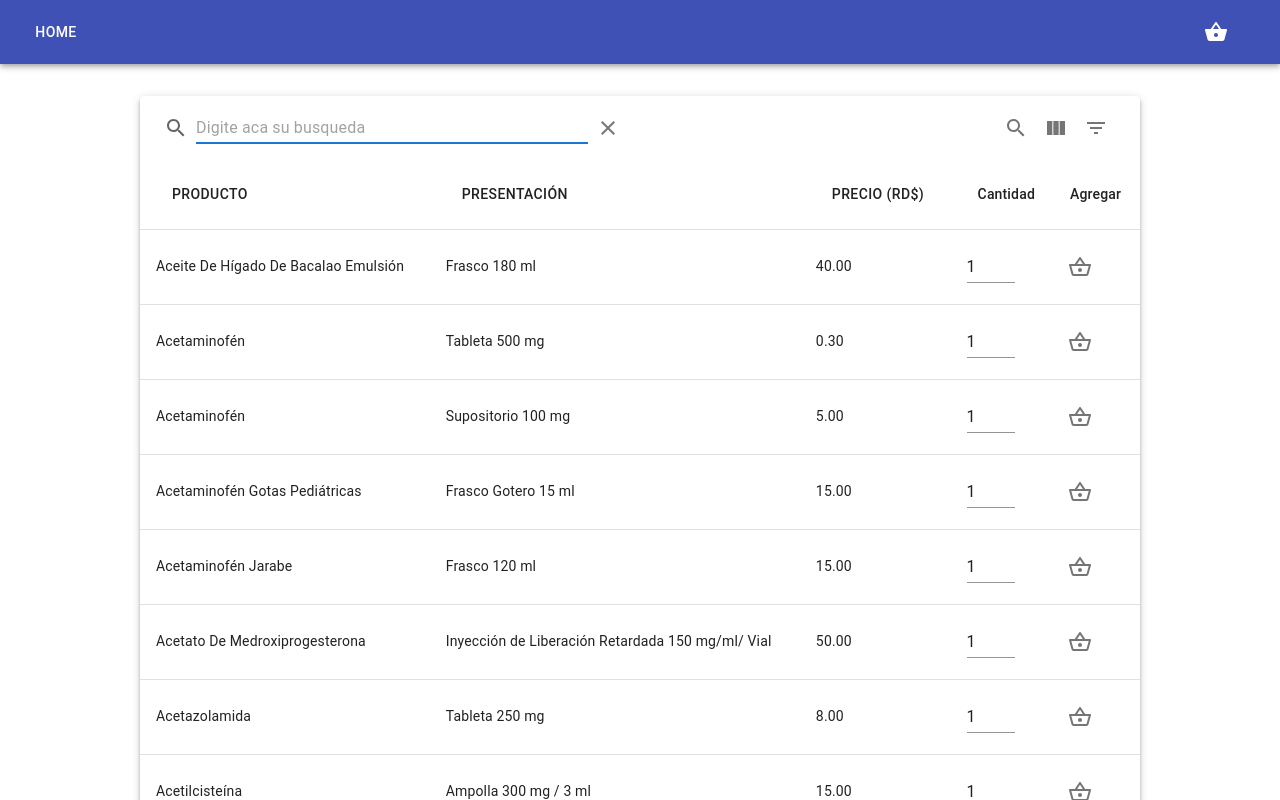
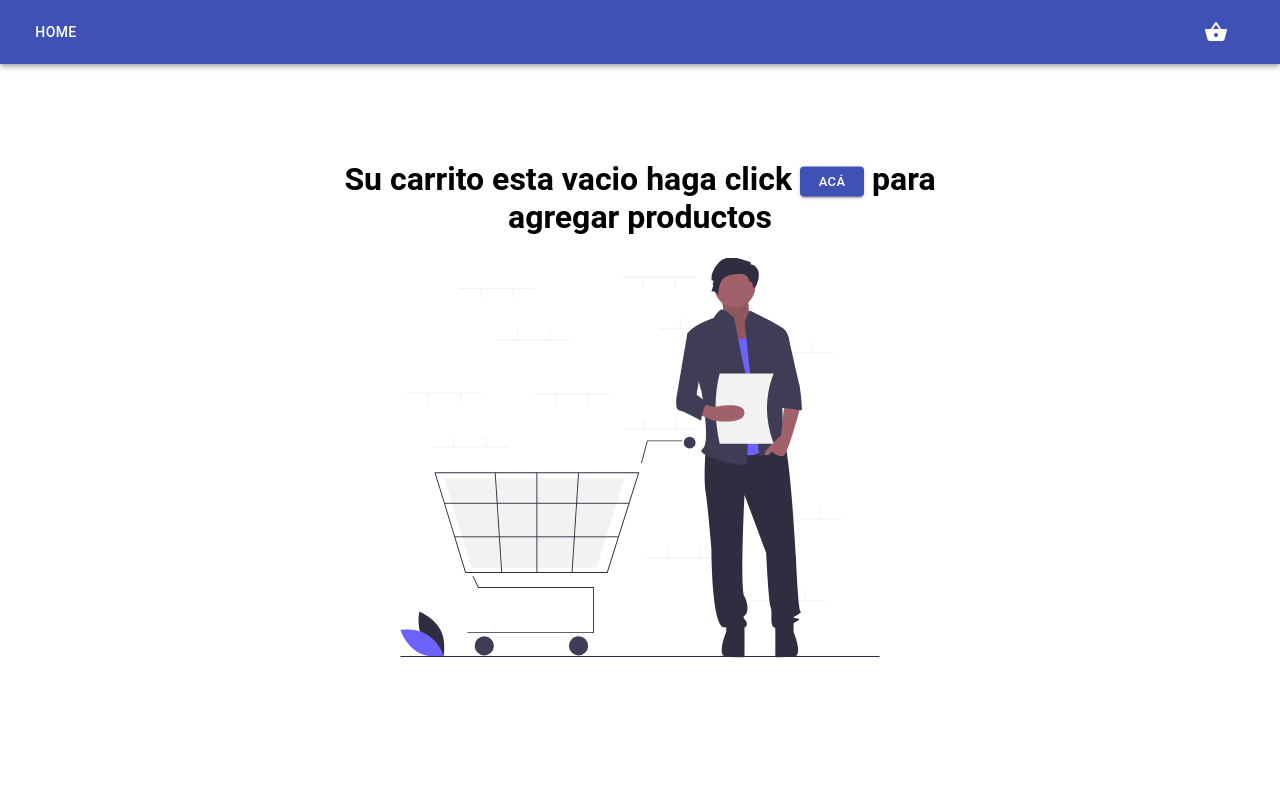
Before and after one commit to RenierC/medicine-app, a React (Create React App) app: page /empty in a window 1280 px wide. Shown: the top 800 px of the page. Built offline with nearby package versions, Linux system fonts and the light colour scheme.

Commit message:
added empty cart component

```diff
--- a/src/App.js
+++ b/src/App.js
@@ -5,6 +5,7 @@ import Basket from "./components/Basket";
 import Header from "./components/Header";
 import { BrowserRouter as Router, Switch, Route } from "react-router-dom";
 import { useStateValue } from "./StateProvider";
+import EmptyBasket from "./components/EmptyBasket";
 
 function App() {
   const [{ basket }, dispatch] = useStateValue();
@@ -38,6 +39,9 @@ function App() {
       <div className="App">
         <Header />
         <Switch>
+          <Route path="/empty">
+            <EmptyBasket />
+          </Route>
           <Route path="/checkout">
             <Basket />
           </Route>
--- a/src/components/Basket.js
+++ b/src/components/Basket.js
@@ -1,16 +1,20 @@
-import React, { useState, useEffect } from "react";
-import { Grid } from "@material-ui/core";
+import React from "react";
 import { useStateValue } from "../StateProvider";
 import "./Basket.css";
+
 import Producto from "./Producto";
 import Total from "./Total";
 import BorrarTodo from "./BorrarTodo";
+import EmptyBasket from "./EmptyBasket";
 
 function Basket() {
   const [{ basket }] = useStateValue();
 
   return (
     <div className="container">
+      {basket.length === 0 ? (
+        <EmptyBasket />
+      ) : (
         <div className="basket">
           {/* <h3>Ud tiene {basket?.length} productos en la cesta </h3> */}
 
@@ -34,6 +38,7 @@ function Basket() {
             <Total />
           </div>
         </div>
+      )}
     </div>
   );
 }
--- /dev/null
+++ b/src/components/EmptyBasket.css
@@ -0,0 +1,23 @@
+.imgParent {
+  position: fixed;
+  top: 50%;
+  left: 50%;
+  /* bring your own prefixes */
+  transform: translate(-50%, -50%);
+  text-align: center;
+}
+
+.imgParent > h1 {
+  /* font-size: 6vw; */
+}
+
+.emptyIcon > img {
+  width: 50vw;
+  height: 50vh;
+}
+
+@media (max-width: 650px) {
+  .imgParent > h1 {
+    font-size: 5vw;
+  }
+}
--- /dev/null
+++ b/src/components/EmptyBasket.js
@@ -0,0 +1,31 @@
+import { Button } from "@material-ui/core";
+import React from "react";
+import { Link } from "react-router-dom";
+import emptyBasketIcon from "../assets/emptyCart.svg";
+import "./EmptyBasket.css";
+
+function EmptyBasket() {
+  return (
+    <div className="imgParent">
+      <h1>
+        Su carrito esta vacio haga click{" "}
+        <Button
+          size="small"
+          variant="contained"
+          component={Link}
+          to="/"
+          color="primary"
+        >
+          Acá
+        </Button>{" "}
+        para agregar productos
+      </h1>
+
+      <div className="emptyIcon">
+        <img src={emptyBasketIcon} alt="empty basket icon" />
+      </div>
+    </div>
+  );
+}
+
+export default EmptyBasket;
```
Also changed, not shown: src/assets/emptyCart.svg (renamed from public/emptyCart.svg). Lines whose indentation alone changed are shown as unchanged.
